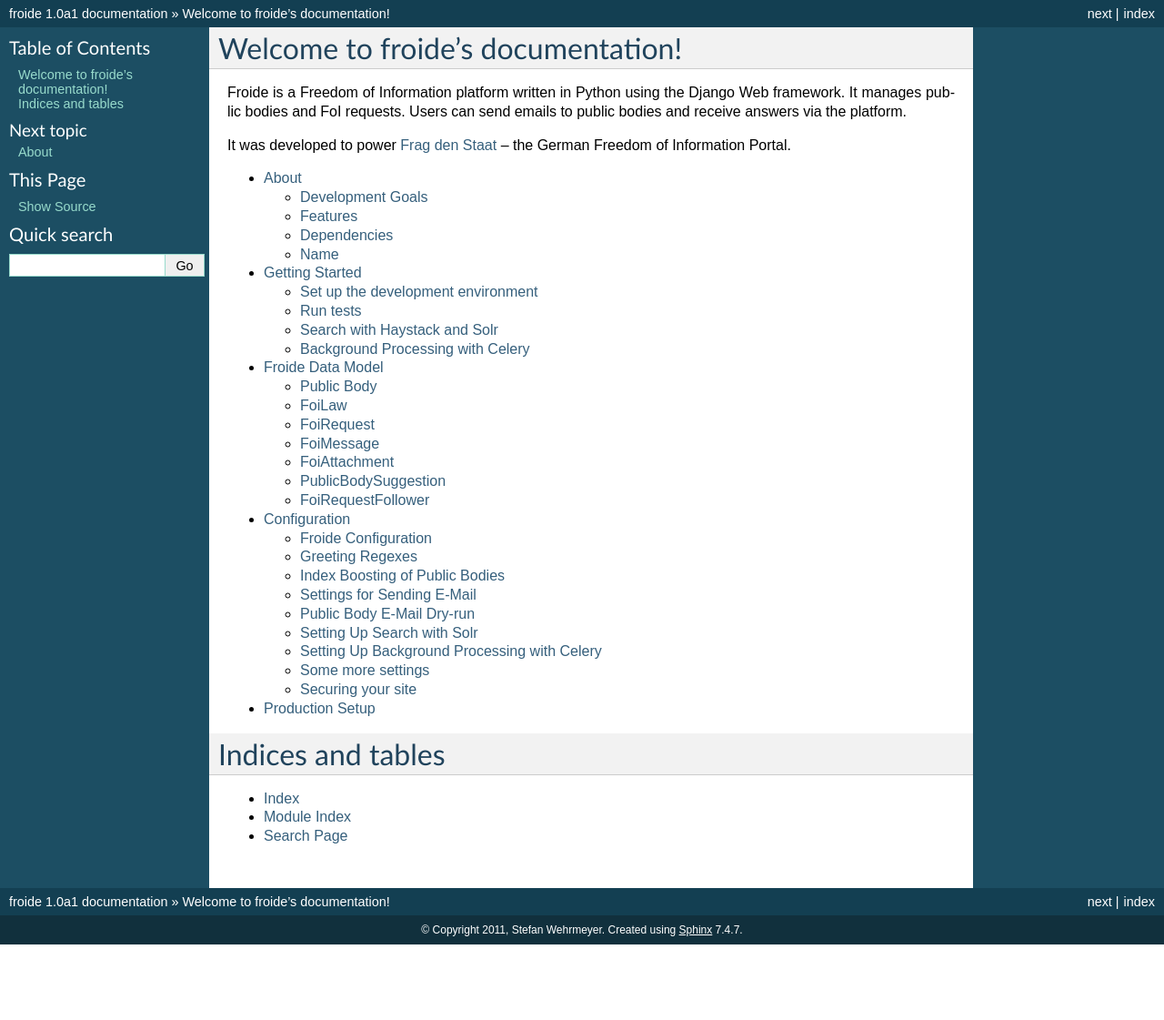
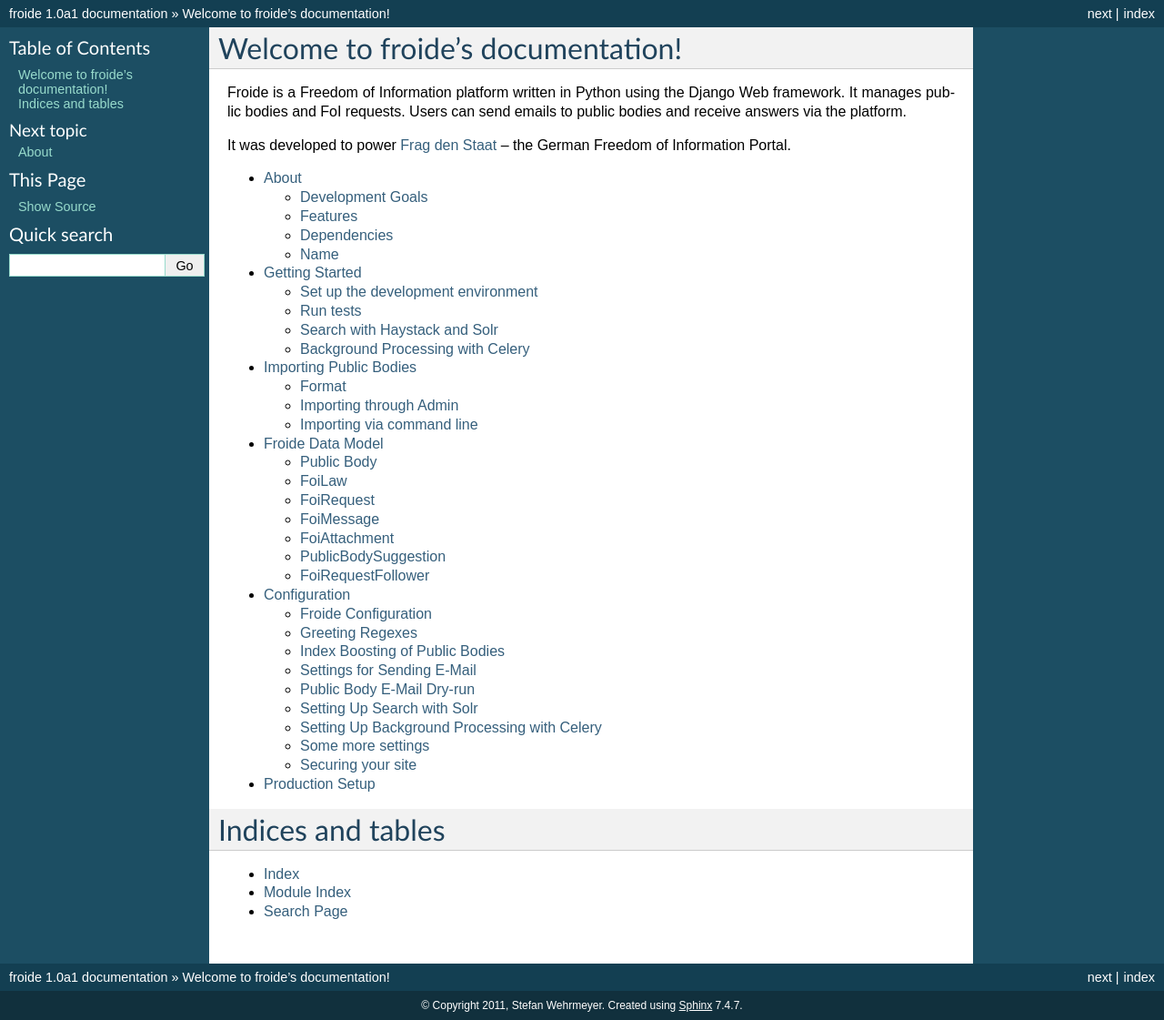
Before and after one commit to okfde/froide, a Sphinx documentation site: the page built from docs/index.rst, in a window 1280 px wide. Shown: the whole page at 91% size. Built offline with Sphinx 7.4.7, drawn with Linux system fonts in a browser that asks for light colours; pages that are not in the unit, such as notebooks, are missing from menus; before the commit the page ends 1038 px from its top, so only the background shows below that; some of the changed lines change nothing that is shown.

Commit message:
Add documentation for importing public bodies

```diff
--- /dev/null
+++ b/docs/importpublicbodies.rst
@@ -0,0 +1,57 @@
+=======================
+Importing Public Bodies
+=======================
+
+While it is possible to create public bodies individually through the admin
+interface, it might be more advisable to scrape a list from a website or
+crowdsource them with other people in a Google doc. You can then import these
+public bodies as a CSV file into Froide.
+
+The format of the CSV file should be like `in this Google Docs Spreadsheet <https://docs.google.com/spreadsheet/ccc?key=0AhDkodM9ozpddGNTaGJoa203aEJaRXVfM0Q0d1RjNUE#gid=0>`_. You could for example copy it and either fill in public bodies collaboratively or programmatically.
+
+Format
+------
+
+The format is quite simple.
+
+name
+  (required) The name of the public body.
+email
+  (optional) If you give no email, users will not be able to make requests to this public body. You can fill in email addresses later through the admin.
+jurisdiction__slug
+  (required) Give the slug of the jurisdiction this public body belongs to.
+other_names
+  (optional) Possible other, alternative names for the public body separated by commas.
+description
+  (optional) A text description of the public body.
+topic__slug
+  (optional) Slug for this public body's topic. If not given, the public body topic with the highest rank attribute will be chosen.
+url
+  (optional) Website for this public body.
+parent__name
+  (optional) if this public body has a parent, give it's name here. The parent must be specified before in the CSV file.
+classification
+  (required) Give a classification (e.g. "ministry"). If you don't want have the information, just fill in something general like "public body".
+contact
+  (optional) Contact information apart from post address and email. E.g. phone or fax number. May contain line breaks.
+address
+  (optional) Postal address of this public body.
+website_dump
+  (optional) Any further text that can be used to described this public body. This is used for search indexing and will not be displayed publicly.
+request_note
+  (optional) Display this text for this public body when making a request to it.
+
+If during import a public body with the same slug is found, it is skipped and not overwritten.
+
+Importing through Admin
+-----------------------
+
+The admin interface that lists public bodies has an import form at the very bottom of the page. Give a HTTP or HTTPS url of your CSV file and press the import button. The file will be downloaded and imported. Any errors will be shown to you.
+
+
+Importing via command line
+--------------------------
+
+The management command `import_csv` takes a URL or a path to a CSV file::
+
+    python manage.py import_csv public_bodies.csv --settings=froide.custom_settings
--- a/docs/index.rst
+++ b/docs/index.rst
@@ -17,6 +17,7 @@
 
    about
    gettingstarted
+   importpublicbodies
    models
    configuration
    development
```
